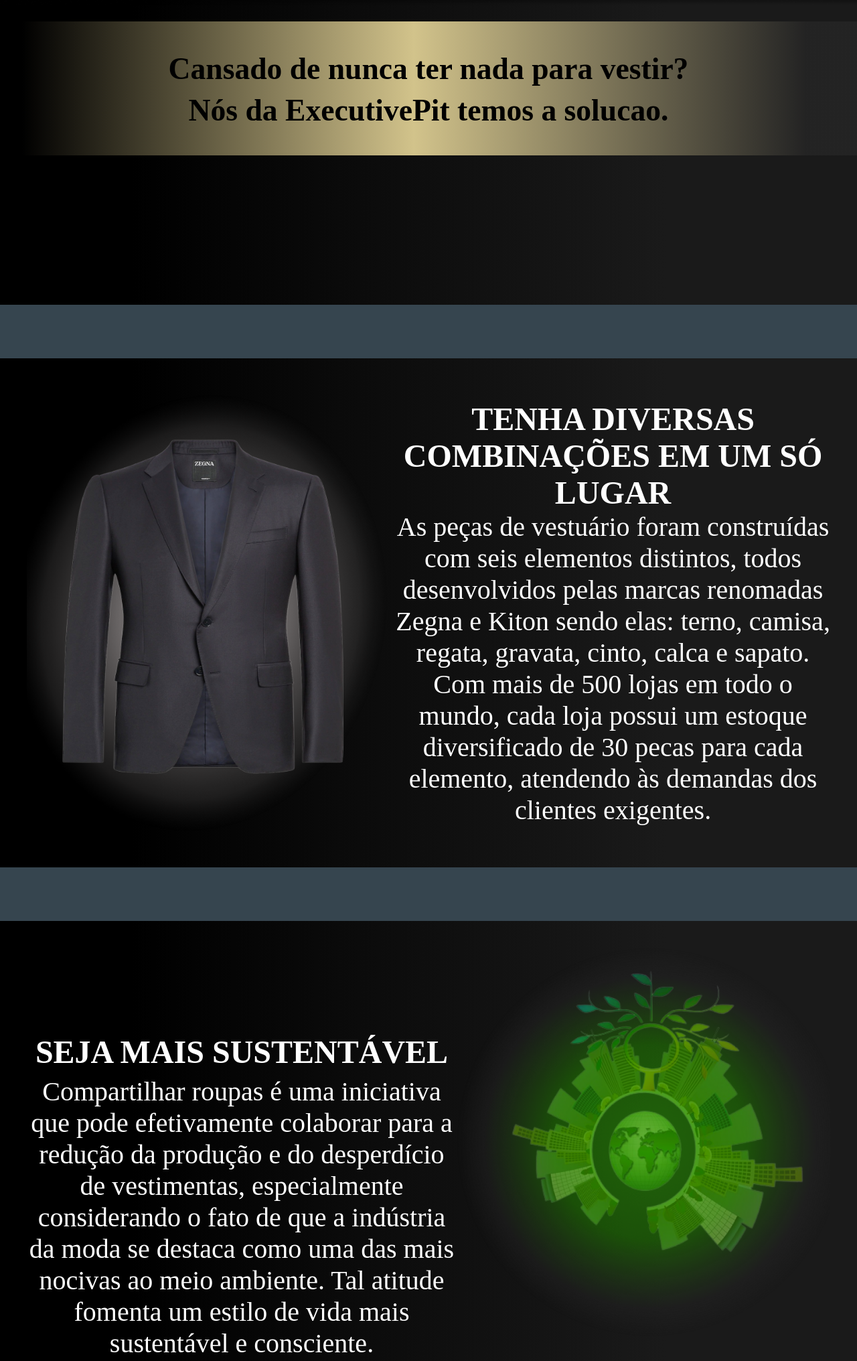
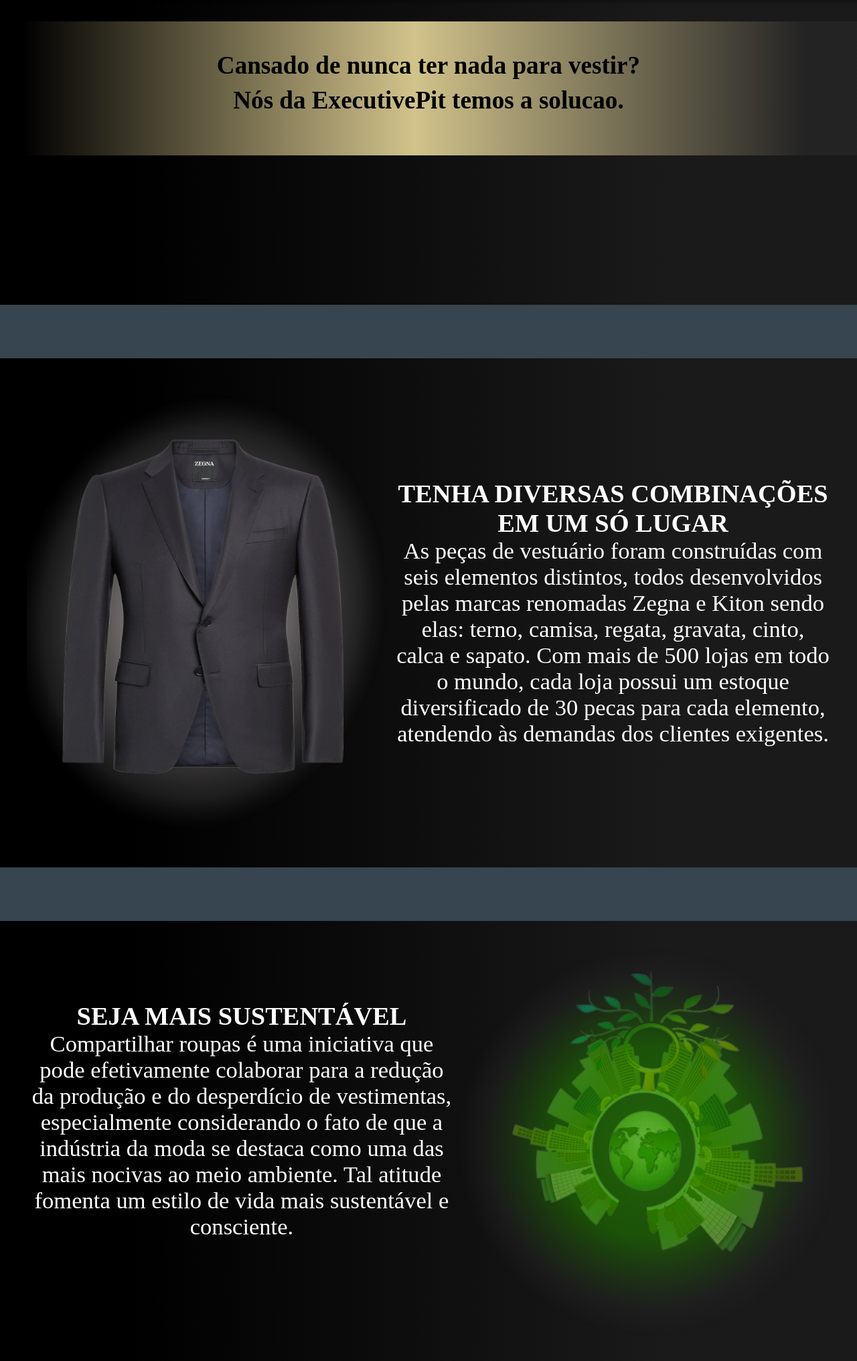
Before and after one commit to MarcoAntonioDds/ExecutivePit, a plain HTML site: page index.html in a window 1280 px wide. Shown: the part 849-2881 px from the top of the page at 67% size. Drawn offline with Linux system fonts and the light colour scheme.

Commit message:
Deixei o site mais responsivo

```diff
--- a/styles.css
+++ b/styles.css
@@ -23,11 +23,10 @@
     left: -5%;
 }
 #titulolink {
-
     width:100%;
     height: 30vh;
+}
 
-}
 #titulo {
     display: table;
     background: linear-gradient(90deg, #9f8963 7.69%, #605239 221.77%);
@@ -51,6 +50,10 @@
     color: white;
     display: inline-block;
 }
+
+a:hover {
+    color: rgb(10, 10, 10);
+  }
 
 
 .fundo2 {
@@ -108,14 +111,14 @@
     position: relative;
     top: 5.5vh;
     text-align: center;
-    font-size: 5.7vh;
+    font-size: 2.9vw;
 }
 #frase2 {
     font-weight: bold;
     position: relative;
     top: 6.6vh;
     text-align: center;
-    font-size: 5.7vh;
+    font-size: 2.9vw;
 }
 
 #sobre {
@@ -128,13 +131,13 @@
 }
 
 #titulodosobre {
-    font-size: 6vh;
+    font-size: 3vw;
     font-weight: bold;
     text-align: center;
 }
 
 #textodosobre {
-    font-size: 5vh;
+    font-size: 2.7vw;
     text-align: center;
 }
 .fundo3 {
@@ -155,16 +158,16 @@
 }
 #titulodasustentabilidade {
     position: relative;
-    font-size: 6vh;
+    font-size: 3vw;
     font-weight: bold;
     text-align: center;
-    top: 16vh;
+    top: 10vh;
 }
 #textodasustentabilidade {
-    font-size: 5vh;
+    font-size: 2.7vw;
     text-align: center;
     position: relative;
-    top: 17vh;
+    top: 10vh;
 }
 
 #eventos {
@@ -178,12 +181,12 @@
 
 #titulodoseventos {
     position: relative;
-    font-size: 6vh;
+    font-size: 3vw;
     font-weight: bold;
     text-align: center;
 }
 #textodoseventos {
-    font-size: 5vh;
+    font-size: 2.7vw;
     text-align: center;
 }
 #pontuacao {
@@ -196,13 +199,13 @@
 }
 #titulodapontuação {
     position: relative;
-    font-size: 6vh;
+    font-size: 3vw;
     font-weight: bold;
     text-align: center;
     top: 15vh;
 }
 #textodapontuação {
-    font-size: 4.5vh;
+    font-size: 2.3vw;
     text-align: center;
     position: relative;
     top: 15vh;
```
